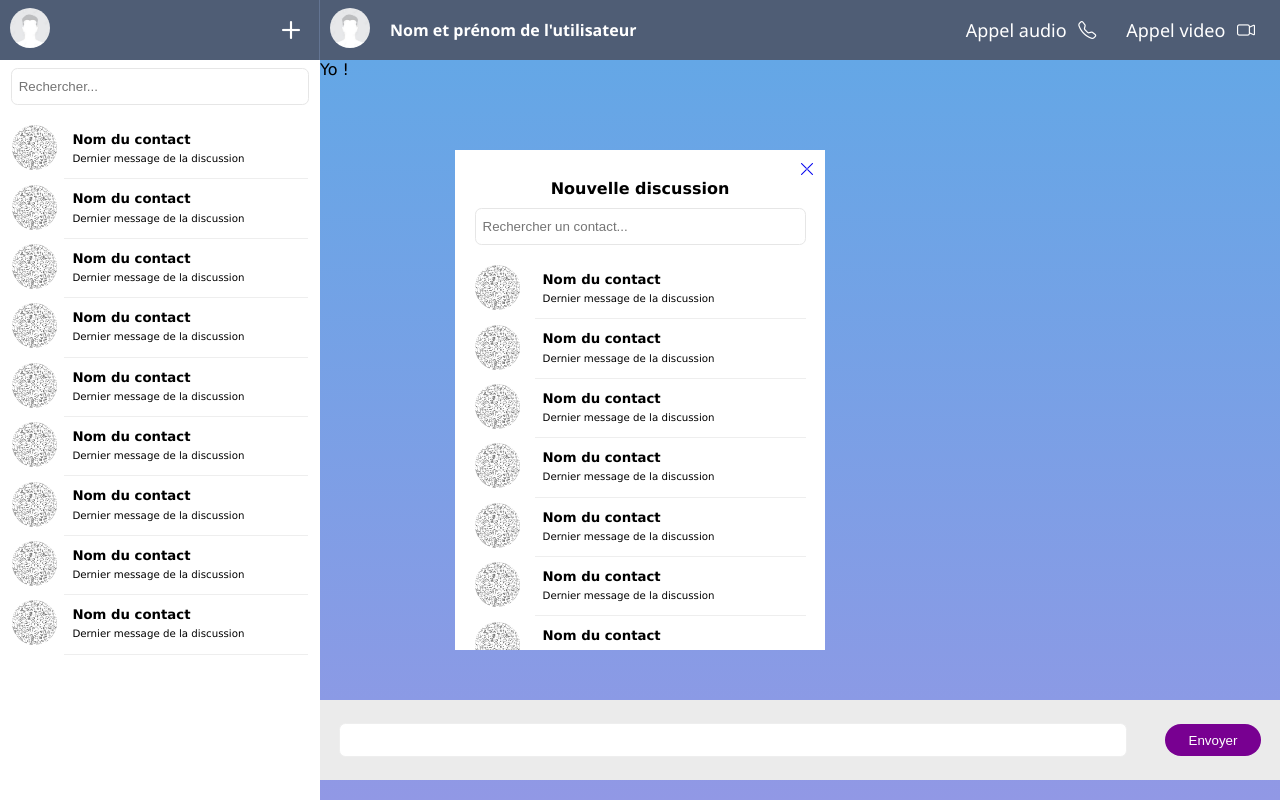
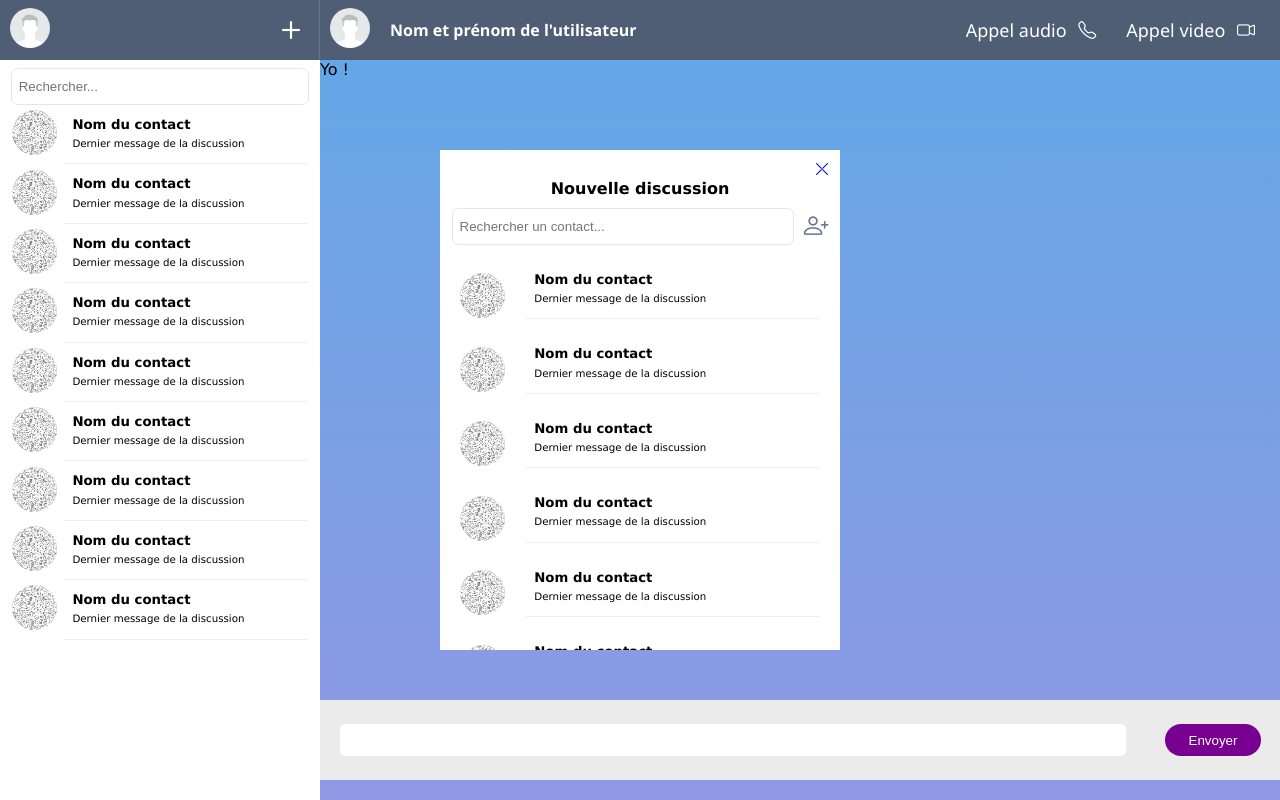
Before and after one commit to fotsoclaude/archi-web-tchat-client, an Angular app: page / in a window 1280 px wide. Both pictures are taken after a click on the link 287 px from the left and 30 px from the top of the page. Built offline with nearby package versions, Linux system fonts and the light colour scheme.

Commit message:
Ajout formulaire contact

```diff
--- a/src/app/app.module.ts
+++ b/src/app/app.module.ts
@@ -5,6 +5,7 @@ import { AppComponent } from './app.component';
 import { HeaderComponent } from './header/header.component';
 import { AsideComponent } from './aside/aside.component';
 import { MainComponent } from './main/main.component';
+import { ReactiveFormsModule } from '@angular/forms';
 
 @NgModule({
   declarations: [
@@ -14,7 +15,8 @@ import { MainComponent } from './main/main.component';
     MainComponent
   ],
   imports: [
-    BrowserModule
+    BrowserModule,
+    ReactiveFormsModule
   ],
   providers: [],
   bootstrap: [AppComponent]
--- a/src/app/aside/aside.component.css
+++ b/src/app/aside/aside.component.css
@@ -6,7 +6,6 @@
     border-radius: 0.5vw;
     padding: 10px 7px;
     width: 90%;
-    margin: 0 0 15px 0;
 }
 .search:focus{
     outline: 1px solid #AEC5EB;
@@ -46,7 +45,7 @@
     padding: 10px;
     background-color: #fff;
     position: absolute;
-    width: 350px;
+    width: 380px;
     height: 480px;
     overflow-y: auto;
     top: 50%;
@@ -66,3 +65,17 @@
 .title a:hover i.bi-x-lg{
     color: red;
 }
+
+.modal div:nth-child(2){
+    margin: 0 0 15px 0;
+    justify-content: space-around;
+}
+
+.btn-icon{
+    color: #637492;
+    border: none;
+    background-color: transparent;
+}
+.btn-icon:hover{
+    color: #2eb873;
+}
--- a/src/app/aside/aside.component.html
+++ b/src/app/aside/aside.component.html
@@ -95,8 +95,9 @@
             <a href="#" (click)="onCloseModal(true)" ><i class="bi bi-x-lg"></i></a>
             <p>Nouvelle discussion</p>
         </div>
-        <div class="d-flex justify-content-center">
-            <input type="text" name="rechercher" id="rechercher" placeholder="Rechercher un contact..." class="search">
+        <div class="d-flex align-items-center">
+            <input type="search" name="rechercher" id="rechercher" placeholder="Rechercher un contact..." class="search">
+            <button (click)="onViewForm(false)" class="btn-icon d-flex align-items-center"><i class="bi bi-person-plus bx-sm"></i></button>
         </div>
         <div class="d-flex align-items-center contact">
             <div class="left">
@@ -163,3 +164,23 @@
         </div>
     </div>
 </ng-template>
+
+<!-- Form to create a contact -->
+<span *ngIf="isViewForm; else formContact"></span>
+<ng-template #formContact>
+    <form id="contact" class="modal" [formGroup]="newContactForm">
+        <div class="d-flex title">
+            <a href="#" (click)="onViewForm(true)" ><i class="bi bi-x-lg"></i></a>
+            <p>Ajouter un contact</p>
+        </div>
+        <div class="d-flex justify-content-center">
+            <input type="text" name="name" id="name" placeholder="Nom et prénom" class="search" formControlName = "name">
+        </div>
+        <div class="d-flex justify-content-center">
+            <p>Insérer le module des téléphones ici !</p>
+        </div>
+        <div class="d-flex justify-content-center">
+            <input type="submit" value="Enregistrer" class="btn">
+        </div>
+    </form>
+</ng-template>
--- a/src/app/aside/aside.component.ts
+++ b/src/app/aside/aside.component.ts
@@ -1,5 +1,6 @@
 import { Component, OnInit } from '@angular/core';
 import { MyserviceService } from '../myservice.service';
+import { FormControl, FormGroup } from '@angular/forms';
 
 @Component({
   selector: 'app-aside',
@@ -8,17 +9,31 @@ import { MyserviceService } from '../myservice.service';
 })
 export class AsideComponent implements OnInit {
 
+  newContactForm!:FormGroup;
+
   service!:MyserviceService;
+
+  isViewForm!:boolean;
 
   constructor(service:MyserviceService) {
     this.service = service;
+    this.isViewForm = true;
   }
 
   ngOnInit(): void {
-
+    this.newContactForm = new FormGroup({
+      name: new FormControl(""),
+      indicator : new FormControl('+237'),
+      phone: new FormControl("")
+    })
   }
 
   onCloseModal(value:boolean){
     this.service.onChangeModal(value);
   }
+
+  onViewForm(value:boolean){
+    this.isViewForm = value;
+  }
+
 }
--- a/src/styles.css
+++ b/src/styles.css
@@ -19,9 +19,6 @@ app-root{
 .d-flex{
     display: flex;
 }
-.justify-content-end{
-    justify-content: end;
-}
 .justify-content-center{
     justify-content: center;
 }
@@ -30,14 +27,15 @@ app-root{
 }
 
 .btn{
-    background-color: #a8def7;
+    background-color: #6716e9;
     color: #fff;
-    padding: 10px;
-    border-radius: 0.5vw;
+    padding: 1vw;
+    border-radius: 5vw;
+    border: none;
     transition: all 0.2s ease;
 }
 .btn:hover{
-    background-color: #16a6e9;
+    background-color: #3e0d8c;
 }
 i{
     margin-left: 7px;
```
